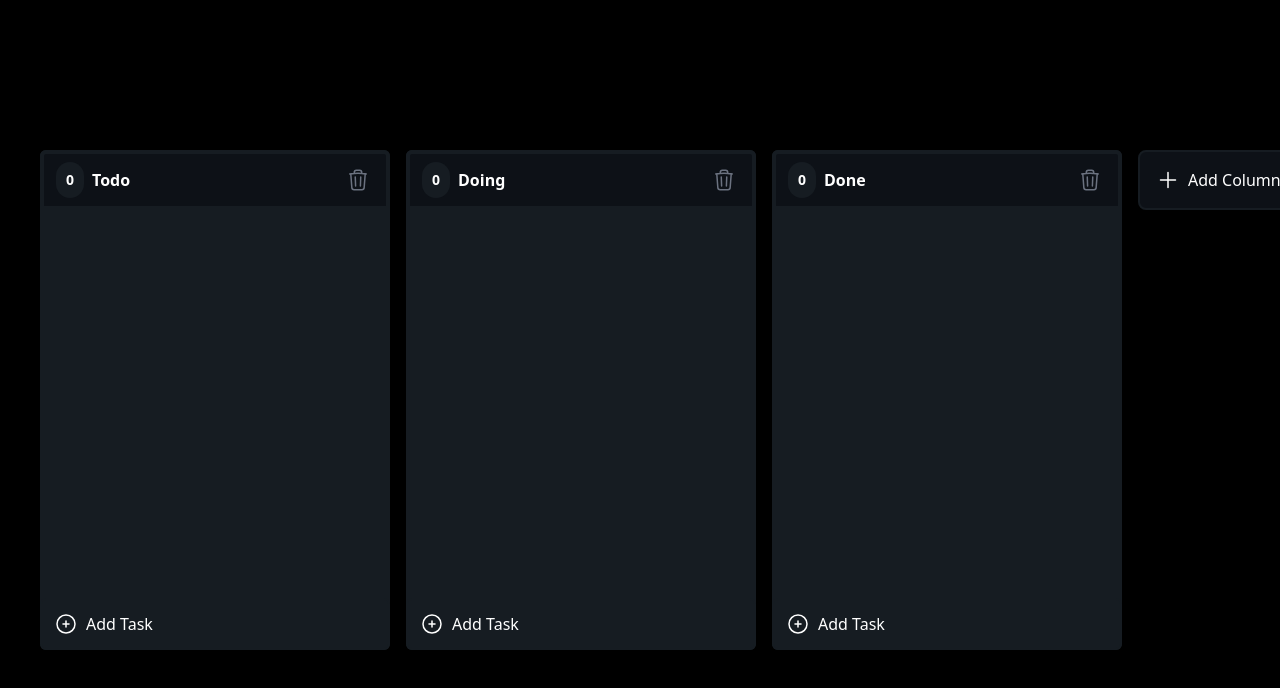
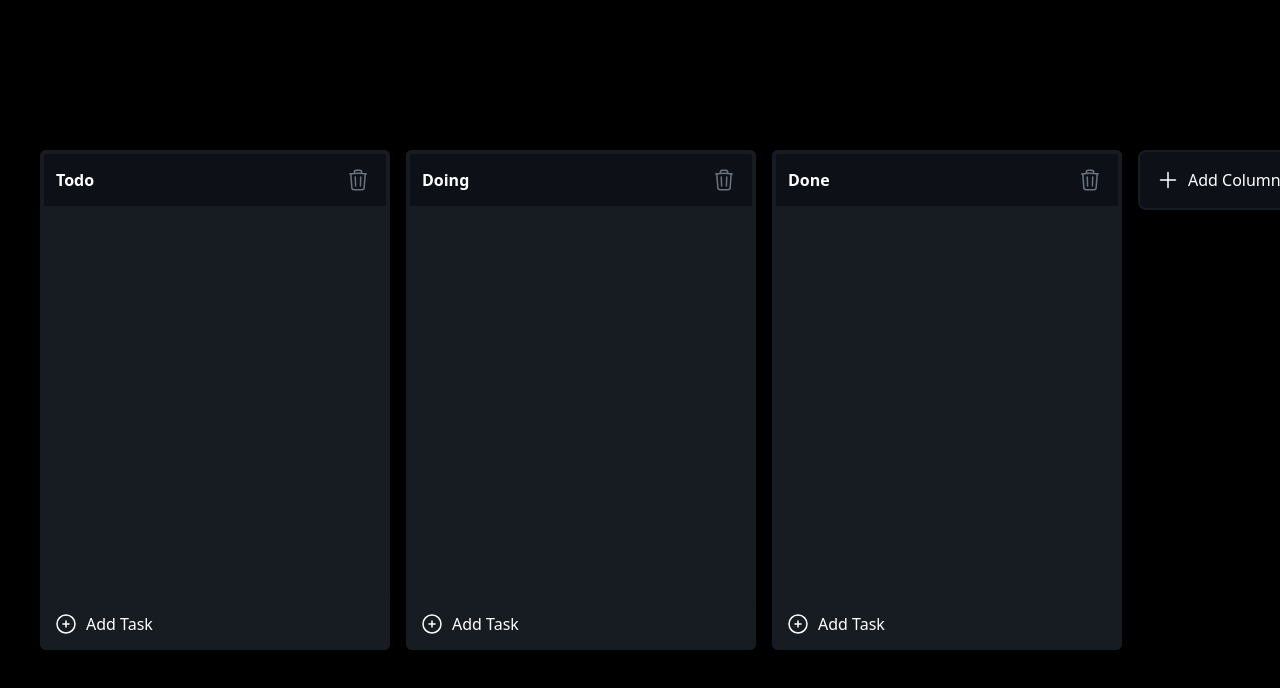
Before and after one commit to NeginAVA/task-manager, a React (Vite) app: page / in a window 1280 px wide. Shown: the top 688 px of the page. Built offline with nearby package versions, Linux system fonts and the light colour scheme.

Commit message:
remove cols tasks number

```diff
--- a/src/components/ColumnContainer.tsx
+++ b/src/components/ColumnContainer.tsx
@@ -65,9 +65,6 @@ const ColumnContainer = (props: Props) => {
                 onClick={() => setEditing(true)}
                 className="flex bg-mainBackground text-md h-[60px] cursor-grab rounded-md rounded-b-none p-3 font-bold border-4 border-columnBackground items-center justify-between">
                 <div className="flex gap-2 items-center">
-                    <div
-                        className="flex justify-center items-center px-2.5 py-2 bg-columnBackground text-sm rounded-full">0
-                    </div>
                     {/*You can edit the column title by simply clicking on it*/}
                     {!isEditing ? column.title : (
                         <input
```
